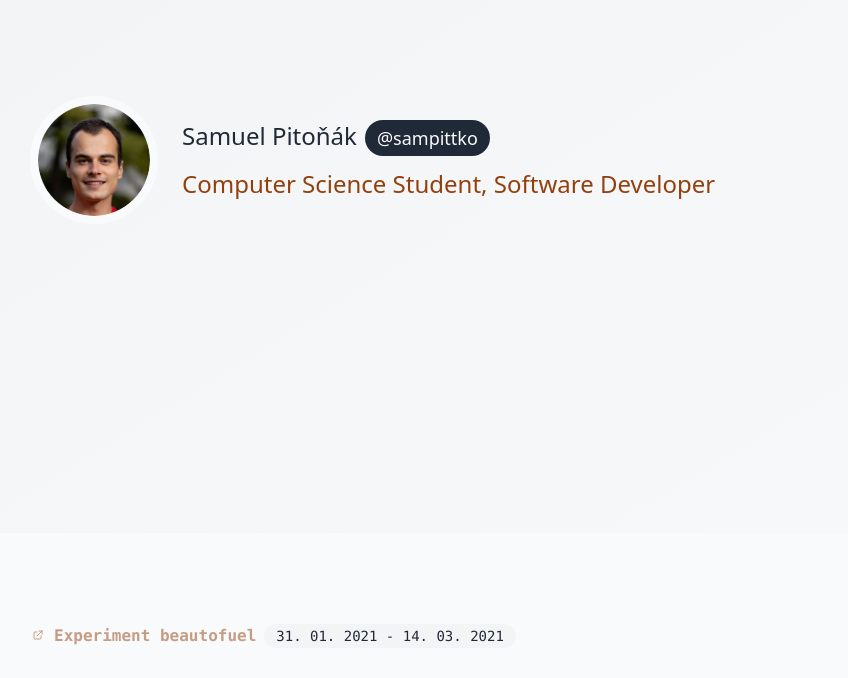
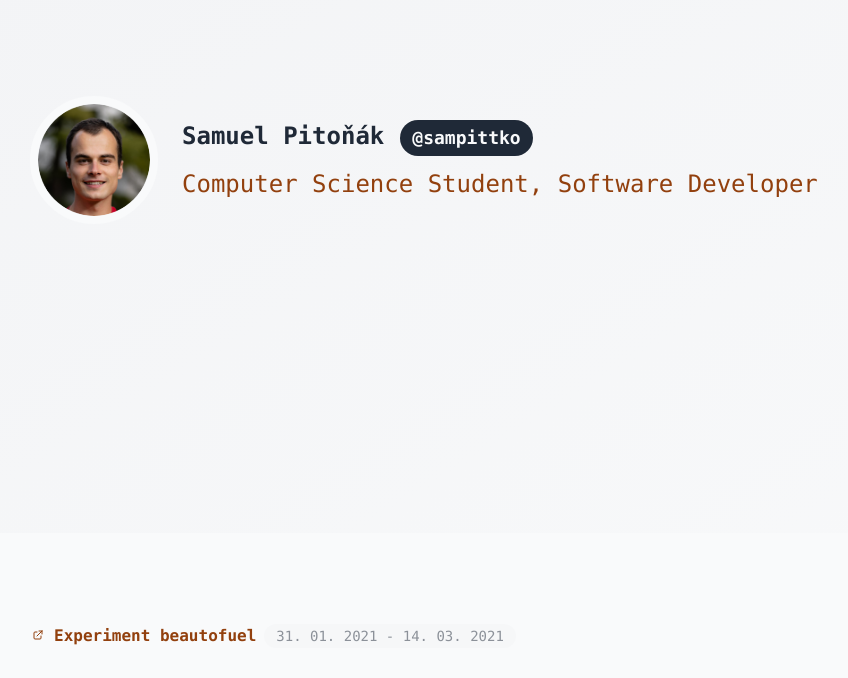
Before and after one commit to sampittko/samuelpitonak.sk, a Gatsby site: page / in a window 1280 px wide. Shown: the top 678 px of the page, without its empty margins (66-914 px from the left). Built offline with nearby package versions, Linux system fonts and the light colour scheme; Gatsby itself is replaced by a stand-in of ours.

Commit message:
General improvements lol

```diff
--- a/src/components/footer/index.js
+++ b/src/components/footer/index.js
@@ -3,7 +3,7 @@ import React from "react"
 import Socials from "./socials"
 import Thesis from "./thesis"
 
-const Footer = () => {
+const Footer = ({ ...props }) => {
   const data = useStaticQuery(graphql`
     query {
       site {
@@ -30,11 +30,11 @@ const Footer = () => {
 
   return (
     <>
-      <footer className="z-10 text-center md:text-left">
-        <Thesis {...thesis} />
+      <footer {...props}>
+        <Thesis {...thesis} className="max-w-xs md:max-w-none" />
         <Socials
           {...socials}
-          className="flex justify-center pt-6 space-x-6 sm:justify-start md:pt-8"
+          className="flex justify-center pt-6 space-x-6 md:justify-start md:pt-8 "
         />
       </footer>
       <div className="absolute bottom-0 left-0 z-0 w-screen bg-gray-50 h-1/3" />
--- a/src/components/footer/socials.js
+++ b/src/components/footer/socials.js
@@ -1,7 +1,7 @@
 import React from "react"
 
-const Socials = ({ twitter, github, linkedin, className }) => (
-  <div className={className}>
+const Socials = ({ twitter, github, linkedin, ...rest }) => (
+  <div {...rest}>
     <a
       href={twitter}
       rel="noreferrer"
--- a/src/components/footer/thesis.js
+++ b/src/components/footer/thesis.js
@@ -1,13 +1,13 @@
 import React from "react"
 
-const Thesis = ({ text, link, duration }) => (
-  <div className="font-mono font-bold">
+const Thesis = ({ text, link, duration, ...rest }) => (
+  <div {...rest}>
     <a
       href={link}
       rel="noreferrer"
       className=" text-amber-800 hover:text-amber-900"
     >
-      <span className="animate-pulse">
+      <span className="font-black">
         <svg
           xmlns="http://www.w3.org/2000/svg"
           fill="none"
@@ -25,7 +25,7 @@ const Thesis = ({ text, link, duration }) => (
         {text}
       </span>
     </a>
-    <span className="mt-2 sm:mt-0 ml-2 inline-flex items-center px-3 py-0.5 rounded-full text-sm font-medium bg-gray-100 text-gray-800">
+    <span className="mt-2 md:mt-0 ml-2 inline-flex items-center px-3 py-0.5 rounded-full text-sm bg-gray-100 text-gray-800 animate-pulse">
       {duration}
     </span>
   </div>
--- a/src/components/layout.js
+++ b/src/components/layout.js
@@ -2,9 +2,9 @@ import React from "react"
 import Footer from "./footer/"
 
 const Layout = ({ children }) => (
-  <div className="flex flex-col items-center justify-between min-h-screen p-10 md:items-start max-w-screen bg-gradient-to-br from-gray-100 to-gray-50 md:p-20 lg:p-24">
+  <div className="flex flex-col items-center justify-between min-h-screen p-10 font-mono md:items-start max-w-screen bg-gradient-to-br from-gray-100 to-gray-50 md:p-20 lg:p-24 font-extralight">
     <main>{children}</main>
-    <Footer />
+    <Footer className="z-10 text-center md:text-left" />
   </div>
 )
 
--- /dev/null
+++ b/src/components/profile.js
@@ -0,0 +1,25 @@
+import React from "react"
+import Img from "gatsby-image"
+import Name from "./profile/name"
+import Positions from "./profile/positions"
+
+const Profile = ({ fluidPhoto, author, positions, ...rest }) => (
+  <div {...rest}>
+    <Img
+      fluid={fluidPhoto}
+      className="w-24 h-24 mx-auto mb-5 border-8 rounded-full border-gray-50 md:border-4 lg:border-8 md:m-0 md:w-20 md:inline-block md:h-20 lg:w-32 lg:h-32"
+      alt={author.fullname}
+    />
+    <div className="space-y-1 leading-6 md:inline-block md:text-lg lg:space-y-3 lg:text-2xl">
+      <Name
+        fullname={author.fullname}
+        username={author.username}
+        email={author.email}
+        className="font-black text-center text-gray-800 md:text-left"
+      />
+      <Positions data={positions} className="text-amber-800" />
+    </div>
+  </div>
+)
+
+export default Profile
--- /dev/null
+++ b/src/components/profile/name.js
@@ -0,0 +1,23 @@
+import React from "react"
+
+const Name = ({ username, fullname, email, ...props }) => (
+  <h3 {...props}>
+    <a
+      href={`mailto:${email}`}
+      title="Send me an e-mail"
+      className="hover:text-amber-800"
+    >
+      {fullname}
+    </a>
+    <a
+      className="inline-block px-3 py-1 ml-2 text-sm transition duration-150 ease-in-out bg-gray-800 rounded-full sm:ml-2 lg:ml-4 lg:text-lg text-gray-50 hover:bg-amber-800"
+      href={`https://google.com/search?q=${username}`}
+      title="Find me on the Internet"
+      rel="noreferrer"
+    >
+      @{username}
+    </a>
+  </h3>
+)
+
+export default Name
--- /dev/null
+++ b/src/components/profile/positions.js
@@ -0,0 +1,31 @@
+import React from "react"
+
+const Positions = ({ data, ...rest }) => (
+  <p {...rest}>
+    {data.map((position, i) => {
+      const LinkComponent = () => (
+        <a
+          href={position.link}
+          className="block py-1 text-center md:pb-0 md:inline hover:text-amber-900"
+          title={position.hover}
+          rel="noreferrer"
+        >
+          {position.title}
+        </a>
+      )
+
+      if (i === data.length - 1) {
+        return <LinkComponent key={`link-${i}`} />
+      }
+
+      return (
+        <span key={`link-${i}`}>
+          <LinkComponent />
+          <span className="hidden md:inline">{", "}</span>
+        </span>
+      )
+    })}
+  </p>
+)
+
+export default Positions
--- a/src/templates/index.js
+++ b/src/templates/index.js
@@ -3,7 +3,7 @@ import React from "react"
 
 import Layout from "../components/layout"
 import SEO from "../components/seo"
-import Img from "gatsby-image"
+import Profile from "../components/profile"
 
 const IndexTemplate = ({ pageContext }) => {
   const data = useStaticQuery(graphql`
@@ -34,57 +34,12 @@ const IndexTemplate = ({ pageContext }) => {
   return (
     <Layout>
       <SEO positions={positions} />
-      <div className="md:space-x-4 md:flex md:items-center md:justify-center lg:space-x-6">
-        <Img
-          fluid={fluidPhoto}
-          className="w-24 h-24 mx-auto mb-5 border-8 rounded-full border-gray-50 md:m-0 md:w-20 md:inline-block md:h-20 lg:w-32 lg:h-32"
-          alt={author.fullname}
-        />
-        <div className="space-y-1 font-medium leading-6 md:inline-block md:text-lg lg:space-y-3 lg:text-2xl">
-          <h3 className="text-center text-gray-800 md:text-left">
-            <a
-              href={`mailto:${author.email}`}
-              title="Send me an e-mail"
-              className="hover:text-amber-800"
-            >
-              {author.fullname}
-            </a>
-            <a
-              className="inline-block px-3 py-1 ml-2 text-sm font-normal transition duration-150 ease-in-out bg-gray-800 rounded-full lg:text-lg text-gray-50 hover:bg-amber-800"
-              href={`https://google.com/search?q=${author.username}`}
-              title="Find me on the Internet"
-              rel="noreferrer"
-            >
-              @{author.username}
-            </a>
-          </h3>
-          <p className="text-amber-800">
-            {positions.map((position, i) => {
-              const LinkComponent = () => (
-                <a
-                  href={position.link}
-                  className="block py-1 text-center md:pb-0 md:inline hover:text-amber-900"
-                  title={position.hover}
-                  rel="noreferrer"
-                >
-                  {position.title}
-                </a>
-              )
-
-              if (i === positions.length - 1) {
-                return <LinkComponent key={`link-${i}`} />
-              }
-
-              return (
-                <span key={`link-${i}`}>
-                  <LinkComponent />
-                  <span className="hidden md:inline">{", "}</span>
-                </span>
-              )
-            })}
-          </p>
-        </div>
-      </div>
+      <Profile
+        fluidPhoto={fluidPhoto}
+        author={author}
+        positions={positions}
+        className="md:space-x-4 md:flex md:items-center md:justify-center lg:space-x-6"
+      />
     </Layout>
   )
 }
```
